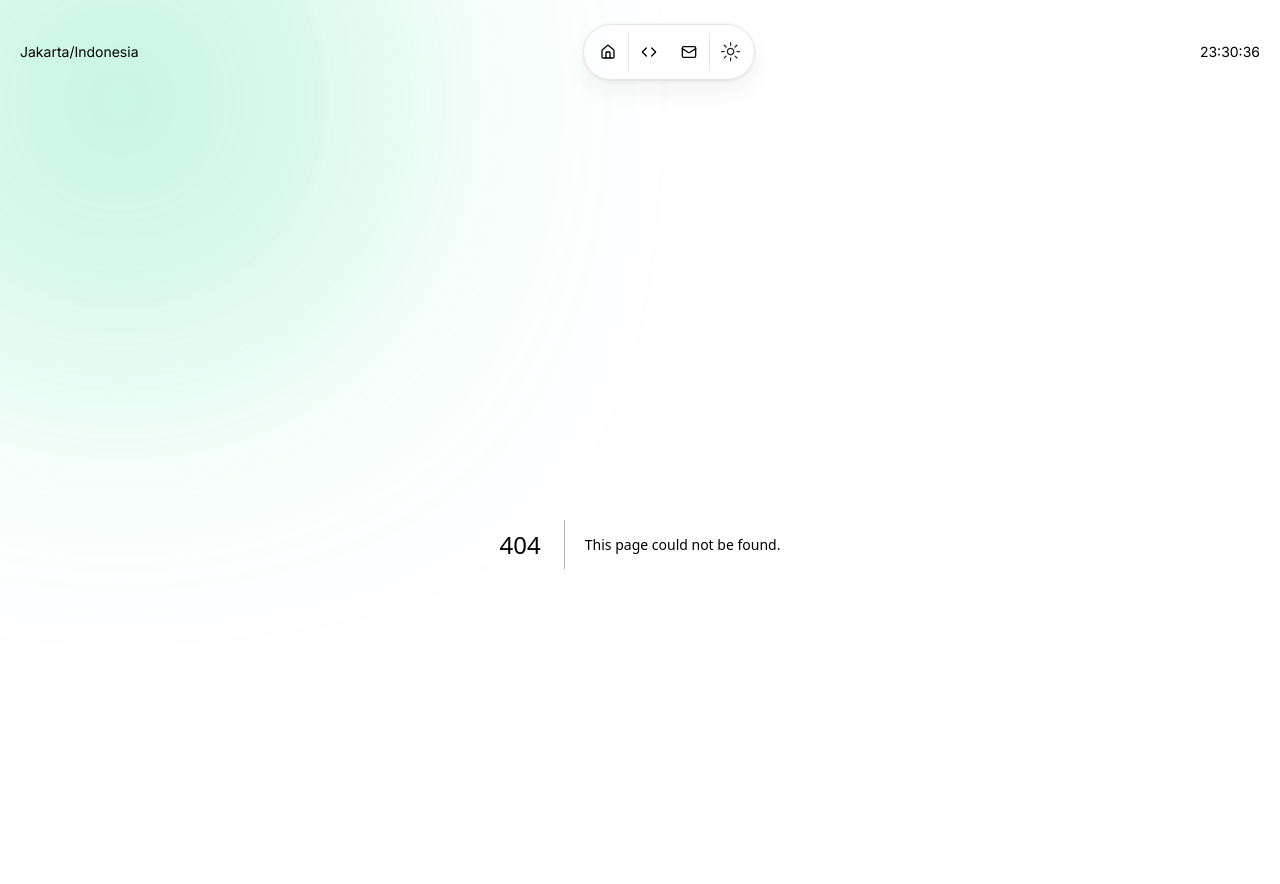
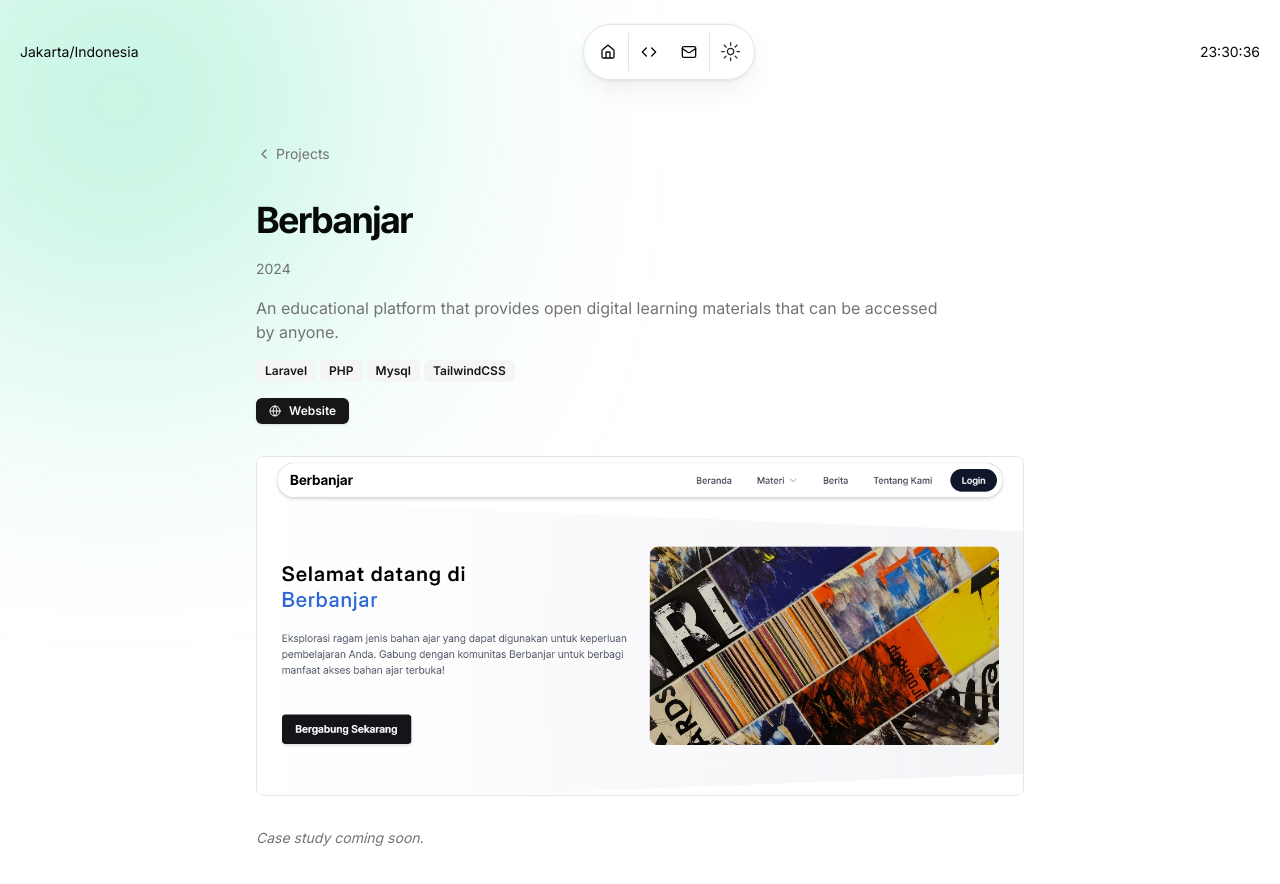
Before and after one commit to faiirusss/fairuss.my.id, a Next.js app: page /projects/berbanjar in a window 1280 px wide. Before the commit this address had no page. Shown: the top 884 px of the page. Built offline with nearby package versions, Linux system fonts and the light colour scheme.

Commit message:
feat: add project detail pages with case studies

```diff
--- a/src/app/page.tsx
+++ b/src/app/page.tsx
@@ -111,6 +111,7 @@ export default function Page() {
                 >
                   <ProjectCard
                     key={project.title}
+                    slug={project.slug}
                     title={project.title}
                     href={project.href}
                     description={project.description}
--- /dev/null
+++ b/src/app/projects/[slug]/page.tsx
@@ -0,0 +1,30 @@
+import { ProjectDetail } from "@/components/project-detail";
+import { LIST_PROJECTS } from "@/constants/listProject";
+import { DATA } from "@/data/resume";
+import type { Metadata } from "next";
+import { notFound } from "next/navigation";
+
+interface PageProps {
+  params: { slug: string };
+}
+
+export function generateStaticParams() {
+  return LIST_PROJECTS.map((project) => ({ slug: project.slug }));
+}
+
+export function generateMetadata({ params }: PageProps): Metadata {
+  const project = LIST_PROJECTS.find((p) => p.slug === params.slug);
+  if (!project) return {};
+  const image = project.coverImage ?? project.image;
+  return {
+    title: `${project.title} — ${DATA.name}`,
+    description: project.description,
+    openGraph: image ? { images: [image] } : undefined,
+  };
+}
+
+export default function ProjectPage({ params }: PageProps) {
+  const project = LIST_PROJECTS.find((p) => p.slug === params.slug);
+  if (!project) notFound();
+  return <ProjectDetail project={project} />;
+}
--- a/src/app/projects/page.tsx
+++ b/src/app/projects/page.tsx
@@ -1,14 +1,53 @@
-import Link from "next/link";
+import BlurFade from "@/components/magicui/blur-fade";
+import { ProjectCard } from "@/components/project-card";
+import { LIST_PROJECTS } from "@/constants/listProject";
+import { DATA } from "@/data/resume";
+import type { Metadata } from "next";
 
-const Page = () => {
+const BLUR_FADE_DELAY = 0.04;
+
+export const metadata: Metadata = {
+  title: `Projects — ${DATA.name}`,
+  description: "A selection of things I've built.",
+};
+
+export default function ProjectsPage() {
   return (
-    <main className="">
-      <div className="flex h-[500px] items-center justify-center w-full mx-auto">
-        <div className="flex flex-col gap-y-5 items-center justify-center">
+    <main className="mx-auto w-full max-w-3xl space-y-8 pt-10 md:pt-0">
+      <section className="space-y-2">
+        <BlurFade delay={BLUR_FADE_DELAY}>
+          <h1 className="text-3xl font-bold tracking-tighter sm:text-4xl">
+            Projects
+          </h1>
+        </BlurFade>
+        <BlurFade delay={BLUR_FADE_DELAY * 2}>
+          <p className="text-sm text-muted-foreground">
+            A selection of things I&apos;ve built.
+          </p>
+        </BlurFade>
+      </section>
+
+      <section>
+        <div className="grid grid-cols-1 gap-3 sm:grid-cols-2 md:grid-cols-3 max-w-[800px] mx-auto">
+          {LIST_PROJECTS.map((project, id) => (
+            <BlurFade
+              key={project.slug}
+              delay={BLUR_FADE_DELAY * 3 + id * 0.05}
+            >
+              <ProjectCard
+                slug={project.slug}
+                title={project.title}
+                href={project.href}
+                description={project.description}
+                dates={project.dates}
+                tags={project.technologies}
+                image={project.image}
+                links={project.links}
+              />
+            </BlurFade>
+          ))}
         </div>
-      </div>
+      </section>
     </main>
   );
-};
-
-export default Page;
+}
--- a/src/components/project-card.tsx
+++ b/src/components/project-card.tsx
@@ -12,6 +12,7 @@ import Link from "next/link";
 import Markdown from "react-markdown";
 
 interface Props {
+  slug: string;
   title: string;
   href?: string;
   description: string;
@@ -29,6 +30,7 @@ interface Props {
 }
 
 export function ProjectCard({
+  slug,
   title,
   href,
   description,
@@ -47,7 +49,7 @@ export function ProjectCard({
       }
     >
       <Link
-        href={href || "#"}
+        href={`/projects/${slug}`}
         className={cn("block cursor-pointer", className)}
       >
         {video && (
--- /dev/null
+++ b/src/components/project-detail.tsx
@@ -0,0 +1,162 @@
+import BlurFade from "@/components/magicui/blur-fade";
+import { Badge } from "@/components/ui/badge";
+import type { CaseStudy, Project } from "@/constants/listProject";
+import { ChevronLeft } from "lucide-react";
+import Image from "next/image";
+import Link from "next/link";
+import Markdown from "react-markdown";
+
+const BLUR_FADE_DELAY = 0.04;
+
+const CASE_STUDY_SECTIONS: { key: keyof Omit<CaseStudy, "gallery">; label: string }[] = [
+  { key: "overview", label: "Overview" },
+  { key: "problem", label: "Problem" },
+  { key: "approach", label: "Approach" },
+  { key: "challenges", label: "Challenges" },
+  { key: "outcome", label: "Outcome" },
+];
+
+function hasAnyCaseStudyContent(caseStudy?: CaseStudy): boolean {
+  if (!caseStudy) return false;
+  if (caseStudy.gallery && caseStudy.gallery.length > 0) return true;
+  return CASE_STUDY_SECTIONS.some(({ key }) => {
+    const value = caseStudy[key];
+    return typeof value === "string" && value.trim().length > 0;
+  });
+}
+
+export function ProjectDetail({ project }: { project: Project }) {
+  const heroImage = project.coverImage ?? project.image;
+  const showEmptyState = !hasAnyCaseStudyContent(project.caseStudy);
+  const sections = CASE_STUDY_SECTIONS.filter(({ key }) => {
+    const value = project.caseStudy?.[key];
+    return typeof value === "string" && value.trim().length > 0;
+  });
+  const gallery = project.caseStudy?.gallery ?? [];
+
+  let delayIndex = 0;
+  const nextDelay = () => BLUR_FADE_DELAY * ++delayIndex;
+
+  return (
+    <main className="mx-auto w-full max-w-3xl space-y-8 pt-10 md:pt-0">
+      <BlurFade delay={nextDelay()}>
+        <Link
+          href="/projects"
+          className="inline-flex items-center gap-1 text-sm text-muted-foreground hover:text-foreground transition-colors"
+        >
+          <ChevronLeft className="size-4" />
+          Projects
+        </Link>
+      </BlurFade>
+
+      <section className="space-y-4">
+        <BlurFade delay={nextDelay()}>
+          <h1 className="text-3xl font-bold tracking-tighter sm:text-4xl">
+            {project.title}
+          </h1>
+        </BlurFade>
+        <BlurFade delay={nextDelay()}>
+          <time className="font-sans text-sm text-muted-foreground">
+            {project.dates}
+          </time>
+        </BlurFade>
+        <BlurFade delay={nextDelay()}>
+          <Markdown className="prose max-w-full text-pretty font-sans text-base text-muted-foreground dark:prose-invert">
+            {project.description}
+          </Markdown>
+        </BlurFade>
+        {project.technologies.length > 0 && (
+          <BlurFade delay={nextDelay()}>
+            <div className="flex flex-wrap gap-1">
+              {project.technologies.map((tag) => (
+                <Badge
+                  key={tag}
+                  variant="secondary"
+                  className="px-2 py-0.5 text-xs"
+                >
+                  {tag}
+                </Badge>
+              ))}
+            </div>
+          </BlurFade>
+        )}
+        {project.links.length > 0 && (
+          <BlurFade delay={nextDelay()}>
+            <div className="flex flex-row flex-wrap items-start gap-2">
+              {project.links.map((link, idx) => (
+                <Link href={link.href} key={idx} target="_blank">
+                  <Badge className="flex gap-2 px-3 py-1 text-xs">
+                    {link.icon}
+                    {link.type}
+                  </Badge>
+                </Link>
+              ))}
+            </div>
+          </BlurFade>
+        )}
+      </section>
+
+      {heroImage && (
+        <BlurFade delay={nextDelay()}>
+          <div className="overflow-hidden rounded-lg border">
+            <Image
+              src={heroImage}
+              alt={project.title}
+              width={1200}
+              height={675}
+              className="h-auto w-full object-cover"
+              priority
+            />
+          </div>
+        </BlurFade>
+      )}
+
+      {showEmptyState && (
+        <BlurFade delay={nextDelay()}>
+          <p className="text-sm italic text-muted-foreground">
+            Case study coming soon.
+          </p>
+        </BlurFade>
+      )}
+
+      {sections.map(({ key, label }) => (
+        <BlurFade key={key} delay={nextDelay()}>
+          <section className="space-y-3">
+            <h2 className="text-xl font-bold">{label}</h2>
+            <Markdown className="prose max-w-full text-pretty font-sans text-sm text-muted-foreground dark:prose-invert">
+              {project.caseStudy?.[key] as string}
+            </Markdown>
+          </section>
+        </BlurFade>
+      ))}
+
+      {gallery.length > 0 && (
+        <BlurFade delay={nextDelay()}>
+          <section className="space-y-3">
+            <h2 className="text-xl font-bold">Gallery</h2>
+            <div className="grid grid-cols-1 gap-3 sm:grid-cols-2">
+              {gallery.map((item, idx) => (
+                <figure key={idx} className="space-y-1">
+                  <div className="overflow-hidden rounded-md border">
+                    <Image
+                      src={item.src}
+                      alt={item.alt}
+                      width={800}
+                      height={500}
+                      className="h-auto w-full object-cover"
+                    />
+                  </div>
+                  {item.caption && (
+                    <figcaption className="text-xs text-muted-foreground">
+                      {item.caption}
+                    </figcaption>
+                  )}
+                </figure>
+              ))}
+            </div>
+          </section>
+        </BlurFade>
+      )}
+    </main>
+  );
+}
--- a/src/constants/listProject.tsx
+++ b/src/constants/listProject.tsx
@@ -1,7 +1,44 @@
 import { Icons } from "@/components/icons";
 
-export const LIST_PROJECTS = [
+export interface ProjectLink {
+  type: string;
+  href: string;
+  icon: React.ReactNode;
+}
+
+export interface GalleryImage {
+  src: string;
+  alt: string;
+  caption?: string;
+}
+
+export interface CaseStudy {
+  overview?: string;
+  problem?: string;
+  approach?: string;
+  challenges?: string;
+  outcome?: string;
+  gallery?: GalleryImage[];
+}
+
+export interface Project {
+  slug: string;
+  title: string;
+  href: string;
+  dates: string;
+  active: boolean;
+  description: string;
+  technologies: string[];
+  links: ProjectLink[];
+  image: string;
+  video?: string;
+  coverImage?: string;
+  caseStudy?: CaseStudy;
+}
+
+export const LIST_PROJECTS: Project[] = [
   {
+    slug: "berbanjar",
     title: "Berbanjar",
     href: "https://Berbanjar.com",
     dates: "2024",
@@ -17,14 +54,15 @@ export const LIST_PROJECTS = [
       },
     ],
     image: "/berbanjar.webp",
-    // [, "/berbanjar2.webp", "/berbanjar3.webp"],
   },
   {
+    slug: "dms",
     title: "DMS",
     href: "https://github.com/faiirusss/BE-DMS",
     dates: "2024",
     active: true,
-    description: "Internal document management system for fast, structured, and secure file handling.",
+    description:
+      "Internal document management system for fast, structured, and secure file handling.",
     technologies: ["Laravel", "TailwindCSS", "Livewire", "Mysql"],
     links: [
       {
@@ -37,6 +75,7 @@ export const LIST_PROJECTS = [
     video: "",
   },
   {
+    slug: "inventory-management",
     title: "Inventory Management",
     href: "https://github.com/faiirusss/kampoeng-radjoet",
     dates: "2023",
@@ -55,6 +94,7 @@ export const LIST_PROJECTS = [
     video: "",
   },
   {
+    slug: "merakit",
     title: "Merakit",
     href: "https://merajutasakita.com",
     dates: "2024",
@@ -73,6 +113,7 @@ export const LIST_PROJECTS = [
     video: "",
   },
   {
+    slug: "project-management",
     title: "Project Management",
     href: "https://github.com/faiirusss/project-management",
     dates: "2024",
```
